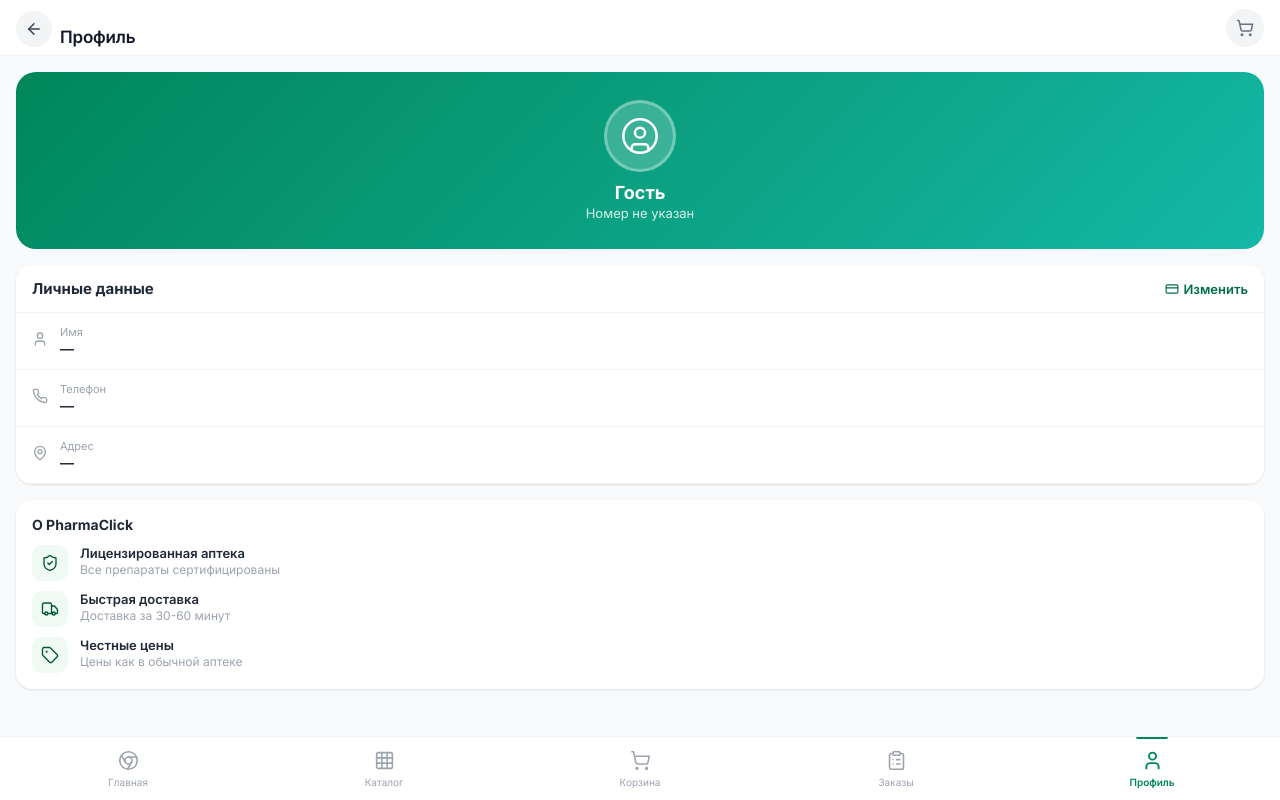
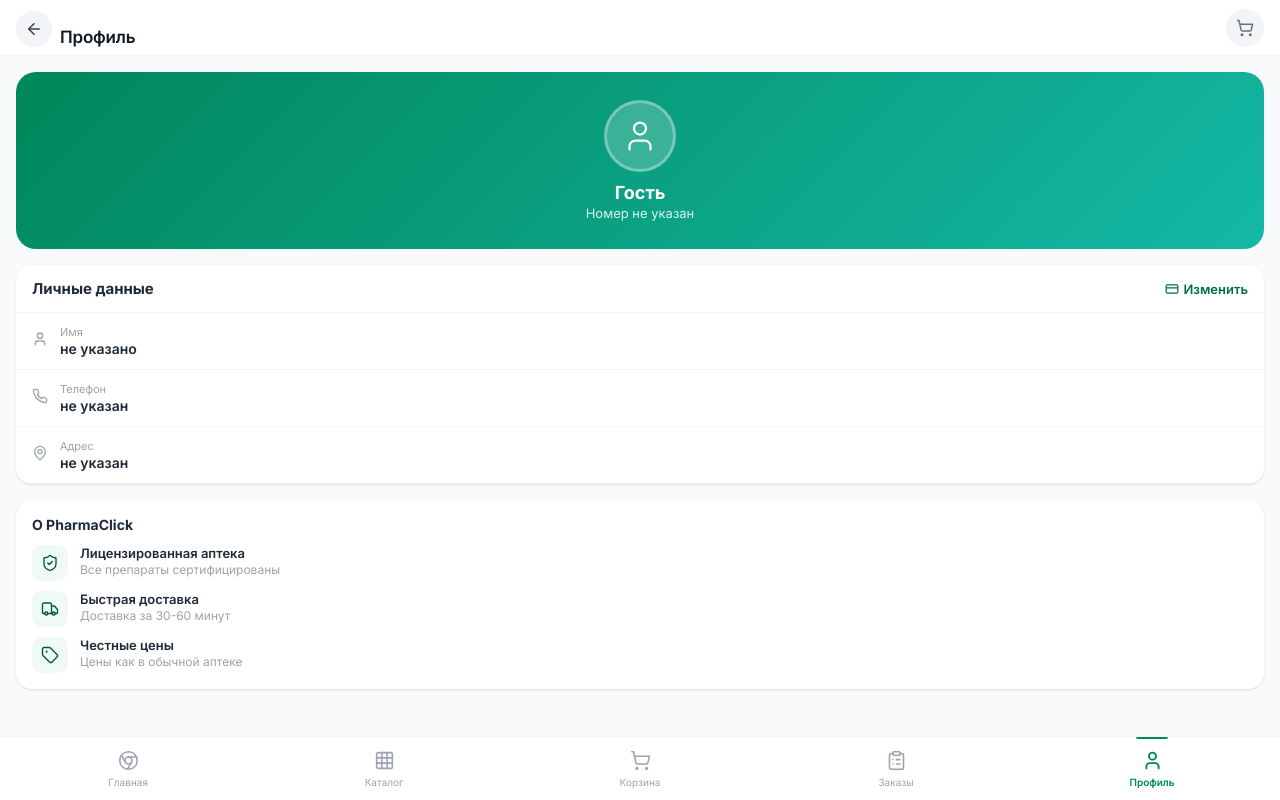
Before and after one commit to phanthooom/pharmaclick, a React (Vite) app in the folder project/: page /profile in a window 1280 px wide. Built offline with nearby package versions, Linux system fonts and the light colour scheme; no server answers; the database is empty; the HTML template or start-up script is replaced by a standard one.

Commit message:
fix(profile): remove UserCircle crash use User icon

```diff
--- a/project/src/pages/ProfilePage.tsx
+++ b/project/src/pages/ProfilePage.tsx
@@ -1,5 +1,5 @@
 import { useState, useEffect } from 'react'
-import { MapPin, Phone, User, CreditCard as Edit3, Save, X, ShieldCheck, Truck, Tag, UserCircle } from 'lucide-react'
+import { MapPin, Phone, User, CreditCard as Edit3, Save, X, ShieldCheck, Truck, Tag } from 'lucide-react'
 
 const PROFILE_KEY = 'pharmaclick_profile'
 
@@ -57,7 +57,7 @@ export default function ProfilePage() {
           borderRadius: '50%', display: 'flex', alignItems: 'center', justifyContent: 'center',
           border: '3px solid rgba(255,255,255,0.3)',
         }}>
-          <UserCircle size={40} strokeWidth={1.5} />
+          <User size={36} strokeWidth={1.5} />
         </div>
         <div>
           <h2 style={{ fontSize: 18, fontWeight: 700, marginBottom: 2 }}>
@@ -110,9 +110,9 @@ export default function ProfilePage() {
         )}
 
         <div style={{ display: 'flex', flexDirection: 'column' }}>
-          <ProfileRow icon={<User size={16} />} label="Имя" value={editing ? undefined : (profile.name || '—')} editing={editing} editValue={form.name} onEdit={v => setForm(f => ({ ...f, name: v }))} />
-          <ProfileRow icon={<Phone size={16} />} label="Телефон" value={editing ? undefined : (profile.phone || '—')} editing={editing} editValue={form.phone} onEdit={v => setForm(f => ({ ...f, phone: v }))} type="tel" />
-          <ProfileRow icon={<MapPin size={16} />} label="Адрес" value={editing ? undefined : (profile.address || '—')} editing={editing} editValue={form.address} onEdit={v => setForm(f => ({ ...f, address: v }))} />
+          <ProfileRow icon={<User size={16} />} label="Имя" value={editing ? undefined : (profile.name || 'не указано')} editing={editing} editValue={form.name} onEdit={v => setForm(f => ({ ...f, name: v }))} />
+          <ProfileRow icon={<Phone size={16} />} label="Телефон" value={editing ? undefined : (profile.phone || 'не указан')} editing={editing} editValue={form.phone} onEdit={v => setForm(f => ({ ...f, phone: v }))} type="tel" />
+          <ProfileRow icon={<MapPin size={16} />} label="Адрес" value={editing ? undefined : (profile.address || 'не указан')} editing={editing} editValue={form.address} onEdit={v => setForm(f => ({ ...f, address: v }))} />
         </div>
       </div>
 
@@ -123,8 +123,8 @@ export default function ProfilePage() {
             <div key={title} style={{ display: 'flex', gap: 12, alignItems: 'flex-start' }}>
               <div style={{
                 width: 36, height: 36, borderRadius: 10, flexShrink: 0,
-                background: 'var(--green-50)', display: 'flex', alignItems: 'center', justifyContent: 'center',
-                color: 'var(--green-700)',
+                background: '#f0faf5', display: 'flex', alignItems: 'center', justifyContent: 'center',
+                color: '#005738',
               }}>
                 <Icon size={18} strokeWidth={1.8} />
               </div>
```
